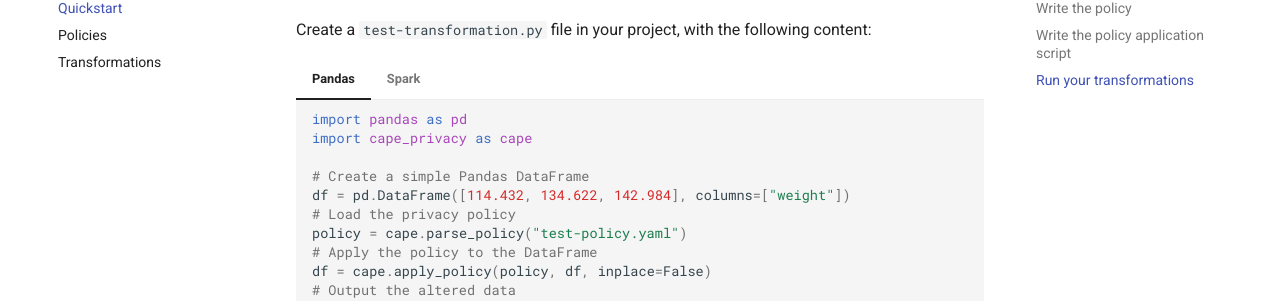
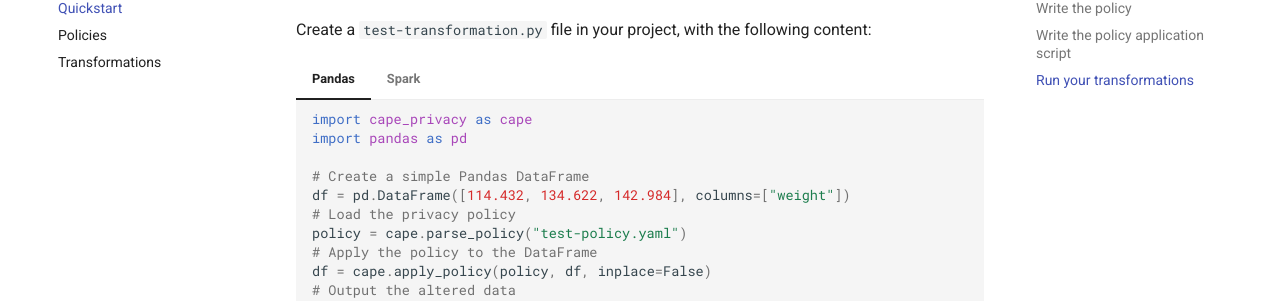
Before and after one commit to capeprivacy/documentation, an MkDocs documentation site: the page built from docs/libraries/cape-python/quickstart.md, in a window 1280 px wide and 900 px high, scrolled down 1076 px. Shown: the part 181-482 px from the top of the window. Built offline with MkDocs 1.6.1 and Material for MkDocs 9.7.7, drawn with Linux system fonts in a browser that asks for light colours; comment, search, counter and statistics services are not loaded.

````diff
--- a/docs/libraries/cape-python/quickstart.md
+++ b/docs/libraries/cape-python/quickstart.md
@@ -52,8 +52,8 @@ Create a `test-transformation.py` file in your project, with the following conte
 
 === "Pandas"
     ```python
+    import cape_privacy as cape
     import pandas as pd
-    import cape_privacy as cape
 
     # Create a simple Pandas DataFrame
     df = pd.DataFrame([114.432, 134.622, 142.984], columns=["weight"])
@@ -67,8 +67,8 @@ Create a `test-transformation.py` file in your project, with the following conte
 
 === "Spark"
     ```python
+    import cape_privacy as cape
     from pyspark import sql
-    import cape_privacy as cape
 
     sess_builder = sql.SparkSession.builder
     sess_builder = sess_builder.appName('cape.examples.rounding')
````
